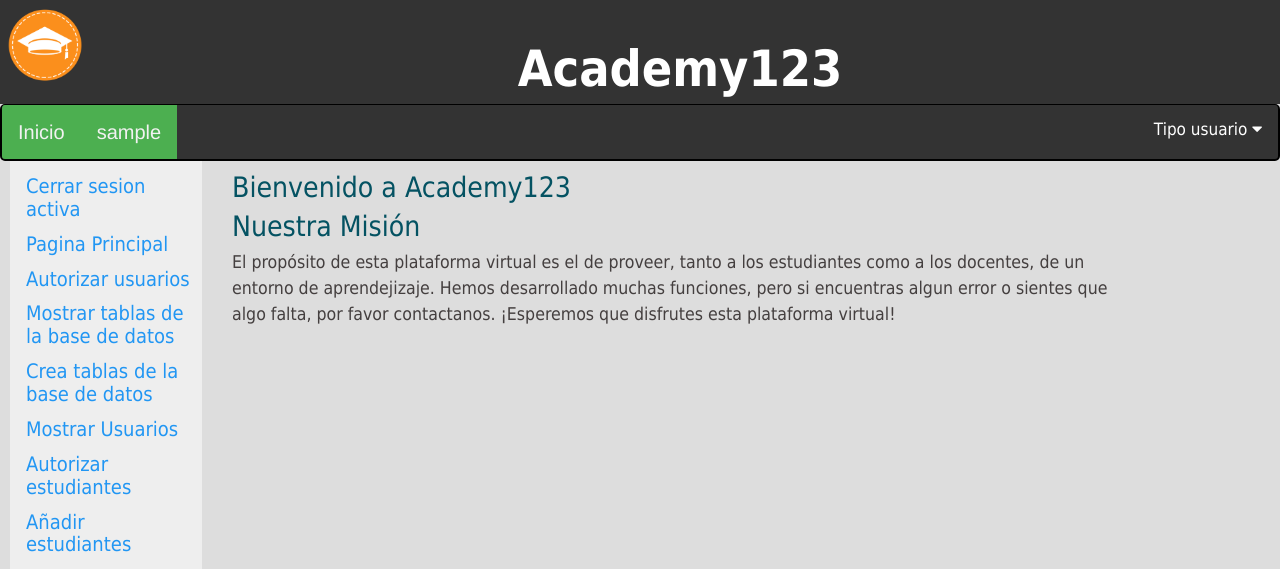
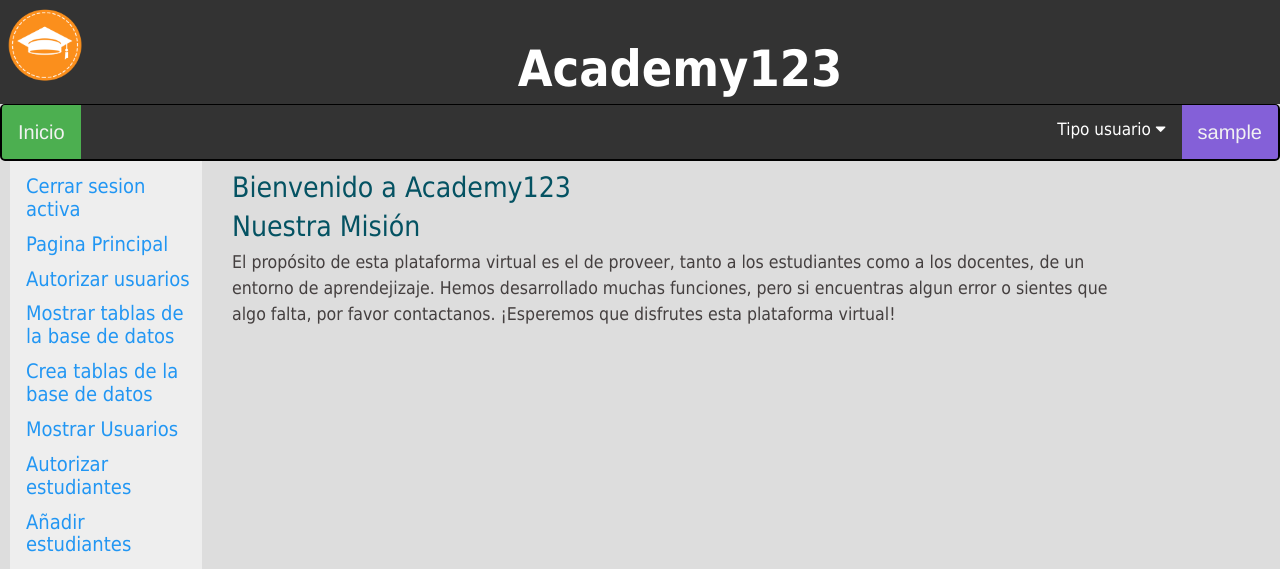
Before and after one commit to eleazar-tejeiro/proyectoDesarrolloWeb, a PHP site: page /index.php in a window 1280 px wide. Shown: the top 569 px of the page. Run offline with PHP 8.4, Linux system fonts and the light colour scheme; the visitor is signed in with stand-in values (Sample User, id 1).

Commit message:
usuario en la navbar fixed

```diff
--- a/proyectito/vista/css/estilos.css
+++ b/proyectito/vista/css/estilos.css
@@ -275,6 +275,16 @@ table {
     color: #064579;
 }
 
+.otros {
+    background-color: #8460d8;
+    color: white;
+}
+
+.laid {
+    float: right;
+    overflow: hidden;
+}
+
 @media screen and (max-height: 450px) {
     .column.side {
         padding-top: 15px;
--- a/proyectito/vista/include/encabezado.php
+++ b/proyectito/vista/include/encabezado.php
@@ -26,7 +26,9 @@
       if(session_status() != PHP_SESSION_ACTIVE)
       session_start();
       if(isset($_SESSION['usuarioID']))
-        echo "<li><a href='' class='active'>".$_SESSION['usuarioApodo']."</a></li>";
+        echo "<div class='laid'>
+              <li><a href='' class='otros'>".$_SESSION['usuarioApodo']."</a></li>
+              </div>";
     ?>
     <div class="dropdown">
     <button class="dropbtn">Tipo usuario
```
